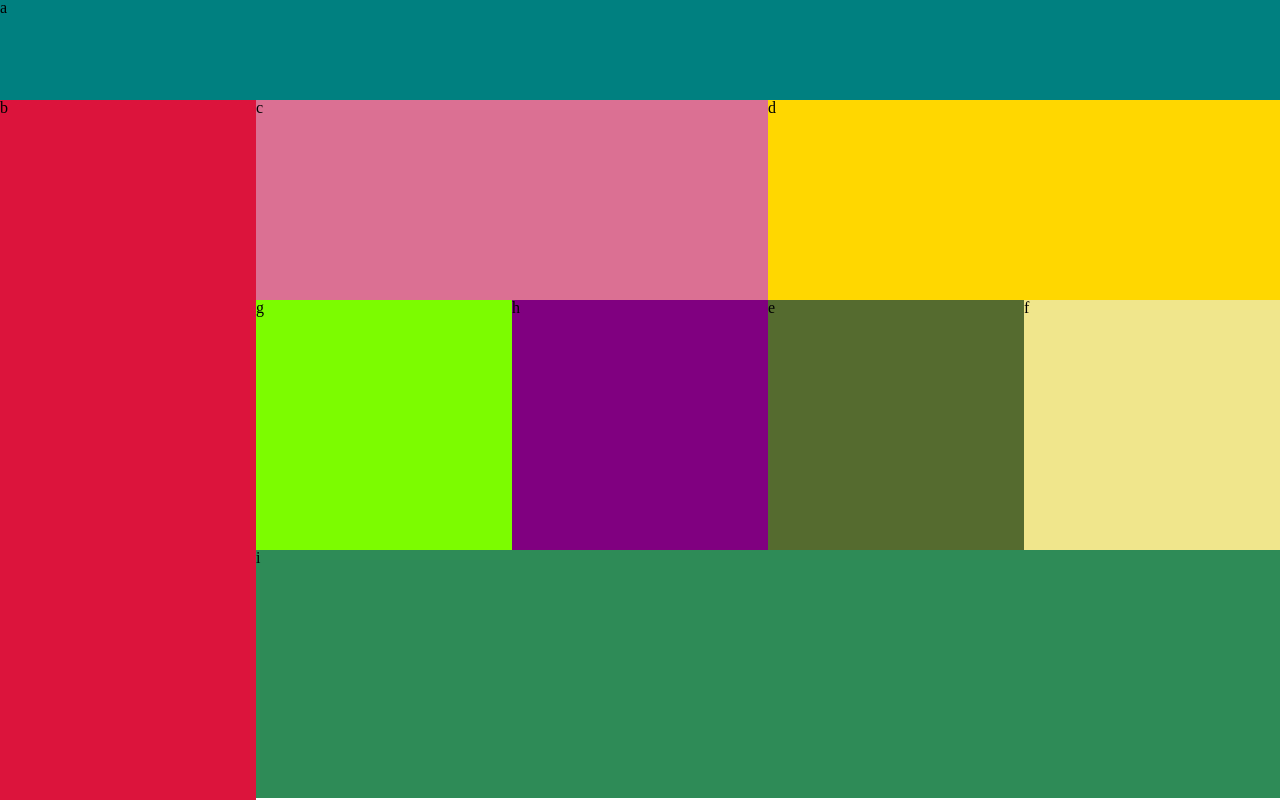
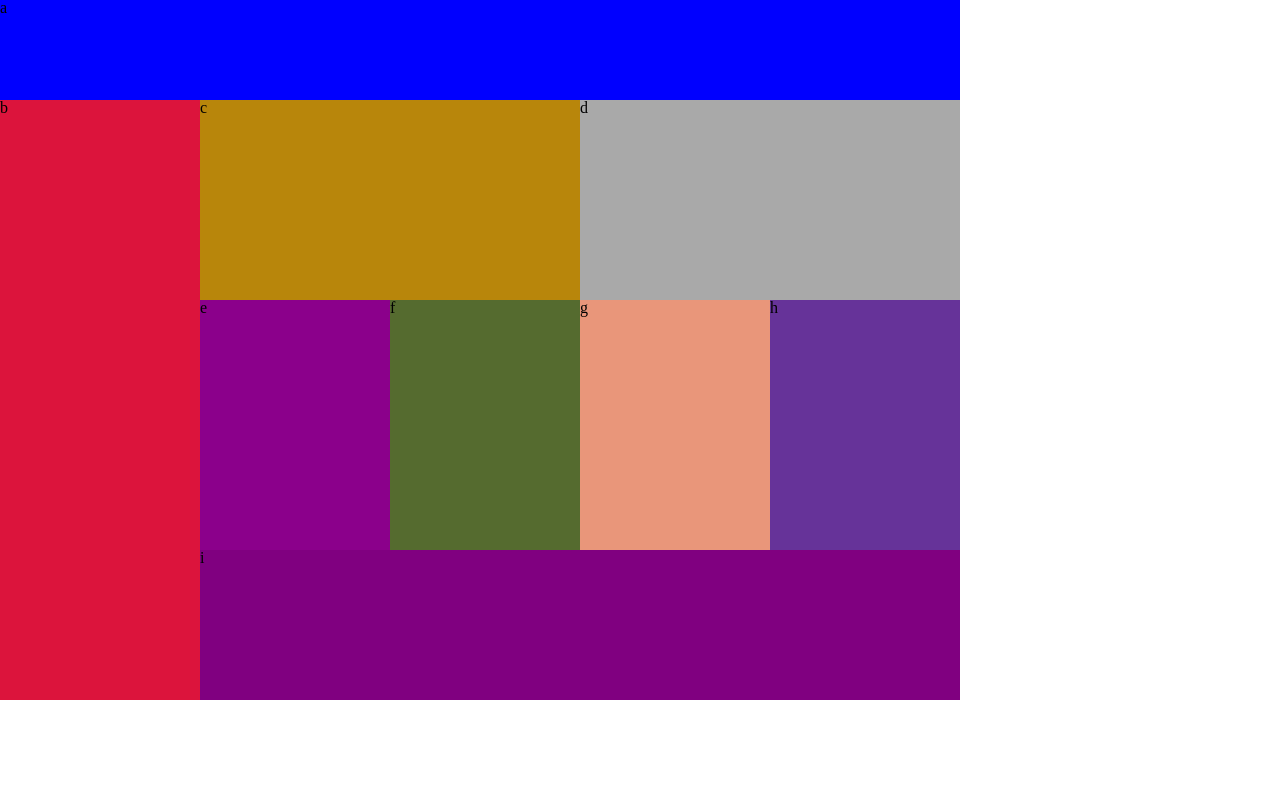
Before and after one commit to waleedfarraj/lab01, a plain HTML site: page index.html in a window 1280 px wide. Drawn offline with Linux system fonts and the light colour scheme.

```diff
--- a/index.html
+++ b/index.html
@@ -12,29 +12,18 @@
 
 <body>
     <main>
-    <div id="container1">
+
         <div id="a">a</div>
-
-    </div>
-
-    <div id="b">b</div>
-    <div id="container2">
+        <div id="b">b</div>
         <div id="c">c</div>
         <div id="d">d</div>
-    </div>
-    <div id="container3">
         <div id="e">e</div>
         <div id="f">f</div>
-    </div>
-    <div id="container4">
         <div id="g">g</div>
         <div id="h">h</div>
-    </div>
+        <div id="i">i</div>
 
-
-    <div id="i">i</div>
-
-</main>
+    </main>
 
 </body>
 
--- a/layout.css
+++ b/layout.css
@@ -1,70 +1,46 @@
 
-
+main{
+    display: grid;
+    grid-template-rows: 75px 150px 125px 125px 250px 250px 80px  ;
+    grid-template-columns: 1fr 1fr;
+}
 
 #a {
-    width: 100%;
-    height: 75px;
+    grid-column: 1/3 ;
+    grid-row: 0/2 ;
     background-color: blue;
-}
-#b {
-    width: 100%;
-    height: 150px;
-    background-color: red;
-}
-
-#container2{
-    width: 100%;
-    height: 250px;
 
 }
-#c {
-    width: 100%;
-    height: 50%;
-    background-color: orange;
+#b{
+    grid-column: 1/3 ;
+    grid-row: 0/2 ;
+    background-color: crimson;
+}
+#c{
+    grid-column: 1/3 ;
+    grid-row: 0/2 ;
+    background-color: darkgoldenrod;
 }
 #d {
-    width: 100%;
-    height: 50%;
-    background-color: cornflowerblue;
+    grid-column: 1/3 ;
+    grid-row: 0/2 ;
+    background-color: darkgray;
 }
-
-#container3{
-    width: 100%;
-    height: 250px;
-}
-
 #e {
-    width: 50%;
-    height: 100%;
-    background-color: yellow;
-    float: left;
+    background-color: darkmagenta;
 }
 #f {
-    width: 50%;
-    height: 100%;
-    background-color: black;
-    float: right;
+    background-color: darkolivegreen;
 }
-
-#container4{
-    width: 100%;
-    height: 250px;
-}
-
 #g {
-    width: 50%;
-    height: 100%;
-    background-color: grey;
-    float: left;
+    background-color: darksalmon;
 }
 #h {
-    width: 50%;
-    height: 100%;
-    background-color: green;
-    float: right;
+    background-color: rebeccapurple;
+
 }
 #i {
-    width: 100%;
-    height: 80px;
-    background-color: indigo;
+    grid-column: 1/3 ;
+    grid-row: 0/2 ;
+    background-color: purple;
 }
--- a/modules.css
+++ b/modules.css
@@ -1,190 +1,78 @@
-/* @media screen and (min-width: 768px) and (max-width: 960px)  { */
-    @media screen and (min-width: 768px){
+@media screen and (min-width: 768px){
+
 
     main{
+        display: grid;
+        grid-template-rows: 100px 200px 250px 150px;
+        grid-template-columns: 200px 190px 190px 190px 190px;
+     }
+     #a {
+         grid-row: 1/2;
+         grid-column: 1/6;
+     }
+     #b {
+         grid-row: 2/6;
+         grid-column: 1/2;
+     }
+     #c {
+         grid-row:2/3;
+         grid-column: 2/4;
+     }
+     #d {
+         grid-row: 2/3;
+         grid-column: 4/6;
+     }
+     #e {
+         grid-row: 3/4;
+         grid-column: 2/3;
 
-        height: 800px
-    }
-    #container1{
-        width: 100%;
-        height: 12.5%;
+     }
+     #f {
+        grid-row: 3/4;
+        grid-column: 3/4;
+     }
 
-    }
+     #g {
+        grid-row: 3/4;
+        grid-column: 4/5;
+     }
+     #h {
+        grid-row: 3/4;
+        grid-column: 5/6;
+     }
+     #i {
+        grid-row: 4/5;
+        grid-column: 2/6;
+     }
 
-    #a {
-
-    width: 100%;
-    height: 100%;
-    background-color: teal;
-    }
-
-#b{
-    width: 20%;
-    height: 87.5%;
-    float: left;
-    background-color:crimson;
-}
-#container2{
-    width: 80%;
-    height: 25%;
-    float: right;
 
 }
 
-#c {
-    float: left;
-    width: 50%;
-    height: 100%;
-    background-color:palevioletred;
+@media screen and (min-width: 768px) and (max-width:955px) {
+
+    main{
+        display: grid;
+
+
+     }
+
+     #a {
+        grid-row: 1/4 ;
+        grid-column: 1/2;
+        background-color: orangered;
+    }
+
+    #c {
+        grid-row: 1/4;
+        grid-column: 2/4;
+        background-color: palevioletred;
+    }
+    #d {
+        grid-row:1/4;
+        grid-column:4/6;
+        background-color: plum;
+    }
 
 
 
 }
-#d {
-    float: right;
-    width: 50%;
-    height: 100%;
-    background-color: gold;
-
-}
-
-
-#container3{
-    width: 40%;
-    height: 31.25%;
-    float: right;
-}
-
-#e {
-    width: 50%;
-    height: 100%;
-    float: left;
-    background-color: darkolivegreen;
-}
-#f {
-    width: 50%;
-    height: 100%;
-    float: right;
-    background-color: khaki;
-}
-
-#container4{
-    width: 40%;
-    height: 31.25%;
-    float: right;
-}
-
-#g {
-    width: 50%;
-    height: 100%;
-    float: left;
-    background-color: lawngreen;
-}
-#h{
-    width: 50%;
-    height: 100%;
-    float: right;
-    background-color: purple;
-}
-
-   #i {
-    height: 31%;
-    width: 80%;
-    background-color: seagreen;
-    float: right;
-}
-
-}
-
-/* @media screen and (min-width: 961px){
-
-    main{
-
-        height: 800px
-    }
-
-    #a {
-
-    width: 100%;
-    height: 12.5%;
-    background-color: teal;
-    }
-
-#b{
-    width: 20%;
-    height: 100%;
-    float: left;
-    background-color:crimson;
-}
-    #container2{
-        width: 80%;
-        height: 25%;
-        float: right;
-
-    }
-
-    #c {
-        float: left;
-        width: 50%;
-        height: 100%;
-        background-color:palevioletred;
-
-
-
-    }
-    #d {
-        float: right;
-        width: 50%;
-        height: 100%;
-        background-color: gold;
-
-    }
-
-
-    #container3{
-        width: 40%;
-        height: 31.25%;
-        float: right;
-    }
-
-    #e {
-        width: 50%;
-        height: 100%;
-        float: left;
-        background-color: darkolivegreen;
-    }
-    #f {
-        width: 50%;
-        height: 100%;
-        float: right;
-        background-color: khaki;
-    }
-
-    #container4{
-        width: 40%;
-        height: 31.25%;
-        float: right;
-    }
-
-    #g {
-        width: 50%;
-        height: 100%;
-        float: left;
-        background-color: lawngreen;
-    }
-    #h{
-        width: 50%;
-        height: 100%;
-        float: right;
-        background-color: purple;
-    }
-
-       #i {
-        height: 18.75%;
-        width: 80%;
-        background-color: seagreen;
-        float: right;
-       }
-
-
-} */
```
